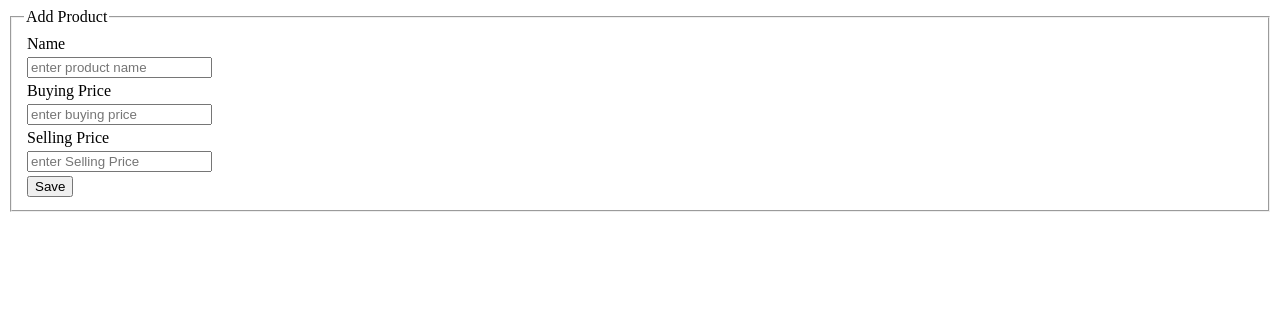
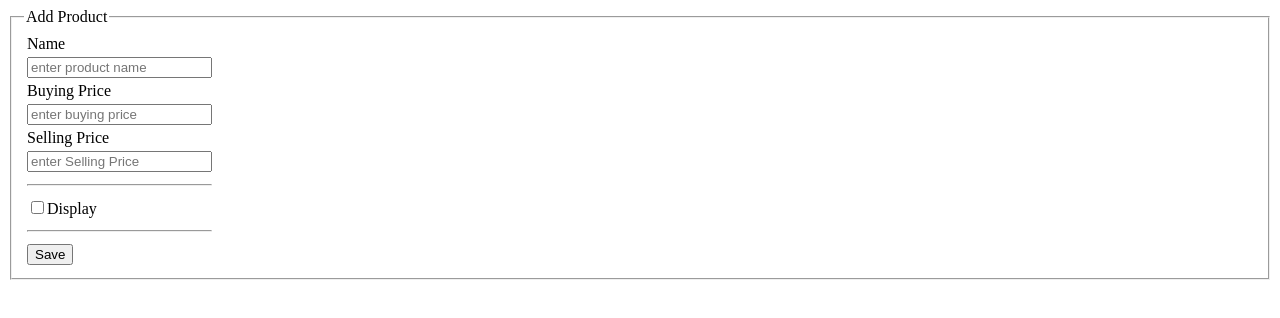
Before and after one commit to rahmanMunna/learning-web-technologies-spring2024-25-sec-b, a plain HTML site: page Lab-Task-01/AddProduct.html in a window 1280 px wide. Drawn offline with Linux system fonts and the light colour scheme.

Commit message:
Add product page modfied

```diff
--- a/Lab-Task-01/AddProduct.html
+++ b/Lab-Task-01/AddProduct.html
@@ -37,6 +37,17 @@
                             <input type="number" placeholder="enter Selling Price" name="" id="sellingPrice">
                         </td>
                     </tr>
+                    <td><hr></td>
+                    <tr>
+                        <td>
+                            <input type="checkbox" name="" id="display">Display
+                        </td>
+                    </tr>
+                    <tr>
+                        <td>
+                            <hr>
+                        </td>
+                    </tr>
                     <tr>
                         <td>
                             <input type="submit" value="Save">
```
